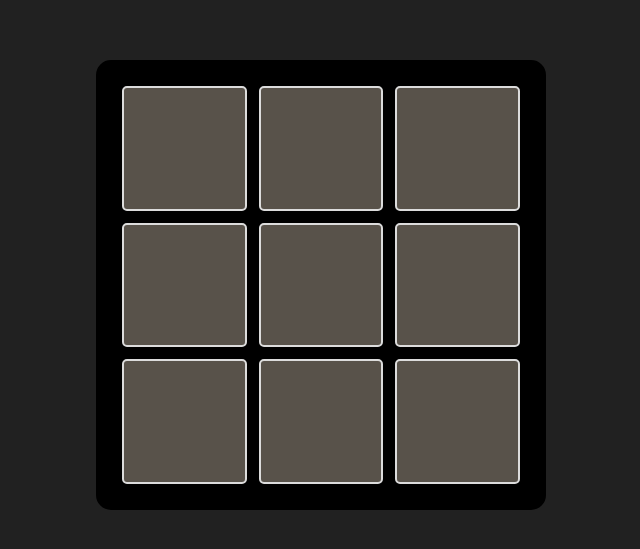
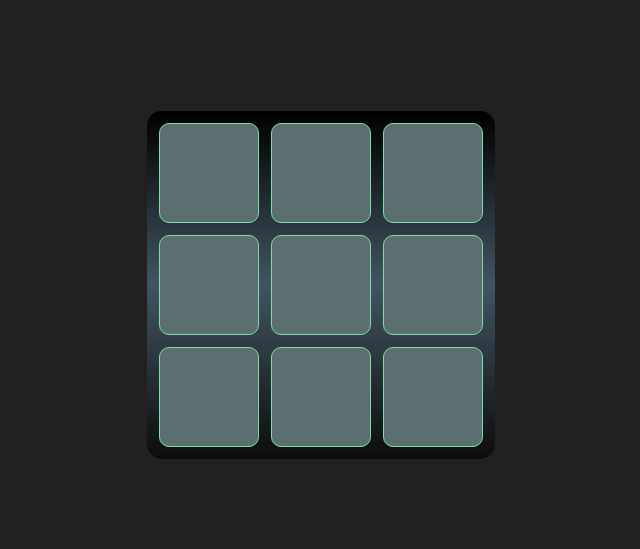
Before and after one commit to majamarijan/ticTacToe, a React (Vite) app: page /game/1 in a window 1280 px wide. Shown: the part 115-664 px from the top of the page, without its empty margins (319-959 px from the left). Built offline with nearby package versions, Linux system fonts and the light colour scheme; a web font is replaced by a local one.

Commit message:
css update

```diff
--- a/src/App.css
+++ b/src/App.css
@@ -12,11 +12,9 @@
 
 .frontPage {
   display: flex;
-  flex-flow: row wrap;
+  flex-flow: column;
   font-family: 'Kdam Thmor Pro', "Quicksand", sans-serif;
   justify-content: center;
-  gap: 3rem;
-  height: 60vh;
   animation: appear 1s ease-in forwards;
    opacity:0;
 }
@@ -26,12 +24,12 @@
 }
 
 .frontPage h1 {
-  flex: 2 100%;
   text-align: center;
-  font-size: 2.5rem;
+  font-size: clamp(2rem, 5vw, 3rem);
   color:rgb(6, 160, 212);
   letter-spacing: 4px;
-  animation: colorChange 5s ease-in-out infinite;
+  padding-bottom: 2rem;
+  animation: colorChange 3s ease-in-out infinite;
 }
 @keyframes colorChange {
   0% {color:rgb(6, 160, 212) }
@@ -63,18 +61,24 @@
   color: lightgoldenrodyellow;
 }
 
+.boardWrapper {
+  display: flex;
+  justify-content: center;
+  align-items: center;
+  height:450px;
+  width: 100%;
+  position: relative;
+  max-width:550px;
+}
+
 .board {
   display: grid;
-  grid-template-columns: repeat(3, 1fr);
-  grid-template-rows: repeat(3, 1fr);
-  width:450px;
-  height:450px;
-  border: 2px solid;
-  background: whitesmoke;
+  grid-template-columns: repeat(3, minmax(100px, 1fr));
+  grid-template-rows: repeat(3, minmax(100px, 1fr));
   border-radius: 15px;
   gap: 12px;
-  background: black;
-  padding: 24px;
+  background: linear-gradient(rgb(0, 0, 0), rgb(66, 84, 97), rgb(12, 12, 12));
+  padding: 12px;
   animation: fadeIn 2s ease-in forwards;
   opacity: 0;
 }
@@ -88,9 +92,9 @@
   align-items: center;
   justify-content: center;
   font-size: x-large;
-  border-radius: 5px;
-  border: 2px solid gainsboro;
-  background-color: rgb(88, 82, 74);
+  border-radius: 10%;
+  border: 1px solid #7bdea9;
+  background-color: rgb(91 111 113);
   transition: all .3s linear;
   font-family: 'Permanent Marker', cursive;
   color: white;
@@ -104,8 +108,8 @@
 
 .field:hover {
   cursor: pointer;
-  background:  rgb(88, 82, 74);
-  filter: brightness(2)
+  background:  rgb(107 126 123);
+  filter: brightness(2);
 }
 
 .field:hover:disabled {
@@ -121,7 +125,6 @@
 .gameOver {
   position: absolute;
   z-index: 200;
-  left: 0;
   top: calc(50% - 300px);
   display:grid;
   grid-template-columns: 150px 1fr;
@@ -196,6 +199,12 @@
   box-shadow: 0 0 12px green;
 }
 
+.blur {
+  filter: blur(12px);
+  pointer-events: none;
+  transition: .8s ease-in;
+}
+
 @media all and (max-width: 450px) {
   .gameOver .speakBubble {
     grid-column: 1 / -1;
--- a/src/components/Field.tsx
+++ b/src/components/Field.tsx
@@ -8,7 +8,7 @@ type Props = {
 
 export default function Field({id, value, isActive, onClick, winner,winningFields}:Props) {
   return (
-     <button className={`field ${winningFields?.map(f=> f === id ? 'win': '').join('')}`} disabled={winner ? true : false} style={{background: `${isActive ? `linear-gradient(red, black)`: ''}`}} onClick={()=> onClick(id, isActive)}>
+     <button className={`field ${winningFields?.map(f=> f === id ? 'win': '').join('')}`} disabled={winner ? true : false} style={{background: `${isActive ? `linear-gradient(rgb(8 54 77), rgb(237 10 132))`: ''}`}} onClick={()=> onClick(id, isActive)}>
       {value}
     </button>
   )
--- a/src/components/Fireworks.tsx
+++ b/src/components/Fireworks.tsx
@@ -3,7 +3,6 @@ import { Fragment } from "react";
 
 export default function Fireworks() {
   const arr =new Array(20 + Math.floor(Math.random()*20)).fill(1);
-  console.log(arr)
   return (
     <div className='fireworkWrapper'>
       {arr.map((i, index)=> {
--- a/src/components/Game.tsx
+++ b/src/components/Game.tsx
@@ -137,14 +137,14 @@ export default function Game() {
   }
 
   return (
-    <div>
+    <div className='boardWrapper'>
       {gameOver && (
         <>
           <GameOver pathname={pathname} winner={winner} />
           <Fireworks />
         </>
       )}
-      <div className="board">
+      <div className={`board ${gameOver && "blur"}`}>
         {cards.map((card) => {
           return (
             <Field
--- a/src/components/GameOver.tsx
+++ b/src/components/GameOver.tsx
@@ -7,7 +7,7 @@ export default function GameOver({pathname, winner}:{pathname:string, winner:str
     <div className={`gameOver ${winner && 'showWinner'}`}>
         <div className="speakBubble">
           <img src={SpeakBubble} alt='message' width='100' height='300' />
-          <p className="message">Winner is <strong>{winner}</strong>!!
+          <p className="message">Winner is <strong style={{color: `${winner === 'X' ? 'red' : 'blue'}`}}>{winner}</strong>!!
             <NavLink to={`${pathname}`} reloadDocument>Play again?</NavLink>
             <NavLink to='/'>Return 👈</NavLink>
           </p>
```
